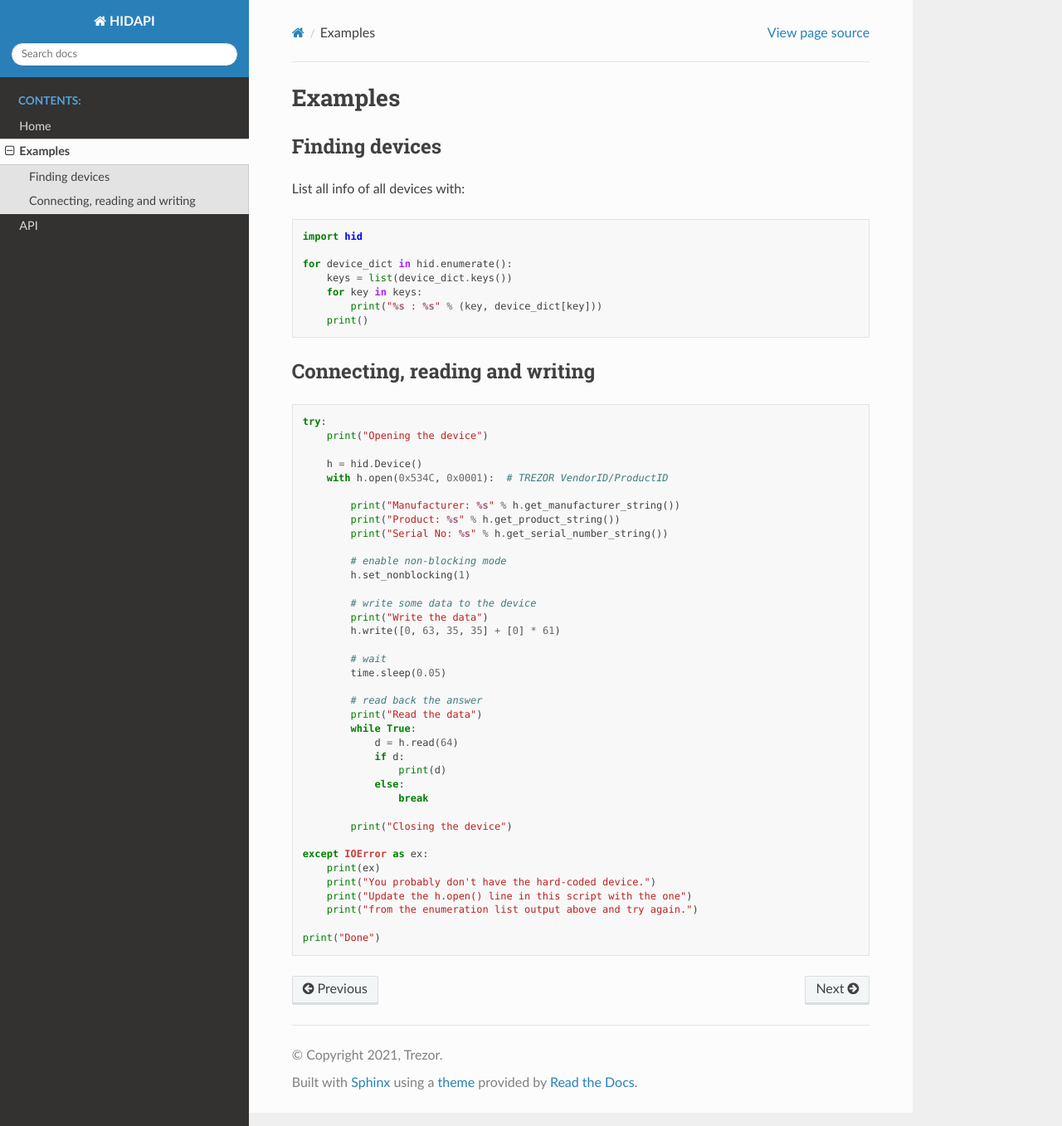
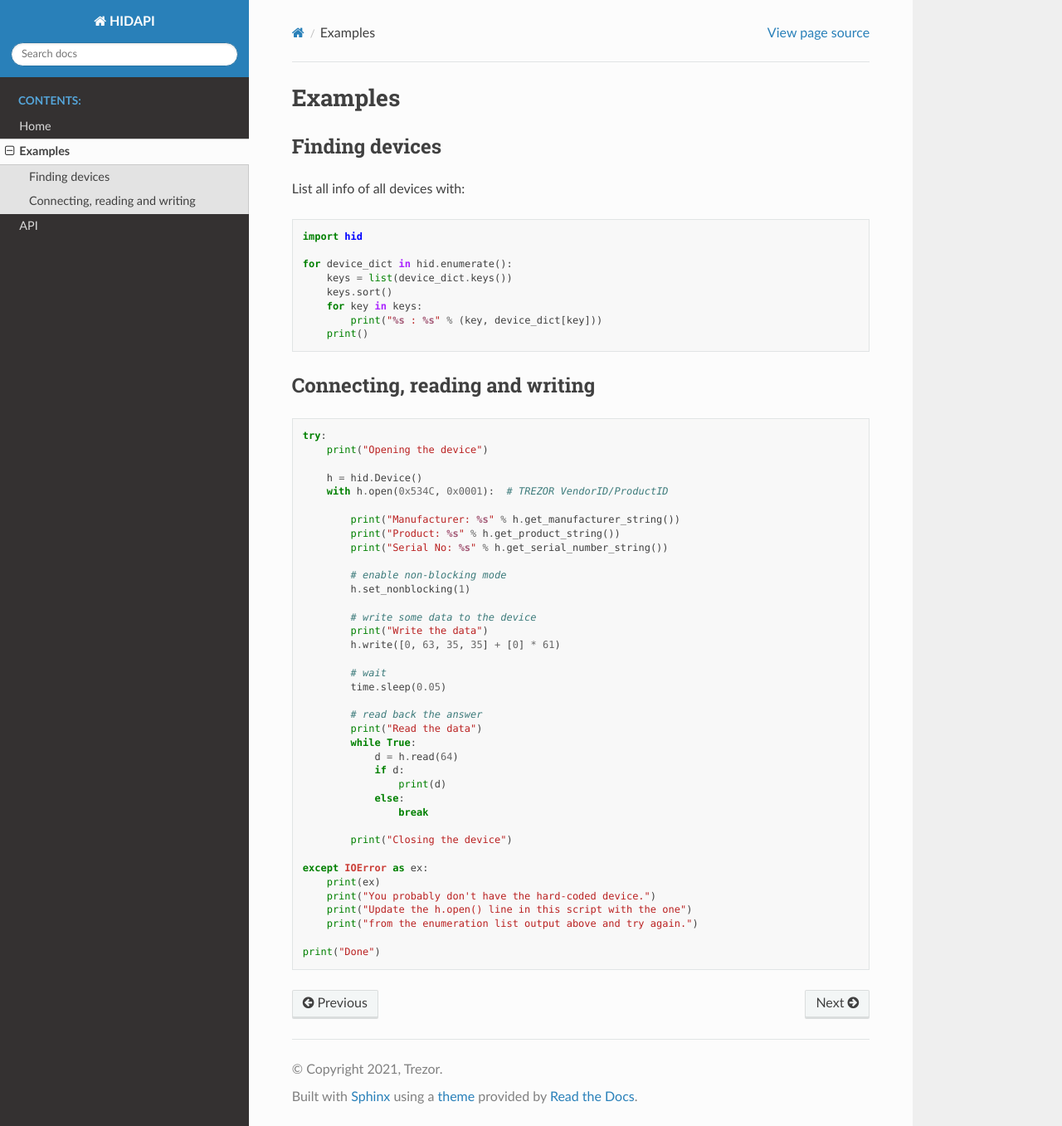
Before and after one commit to trezor/cython-hidapi, a Sphinx documentation site: the page built from docs/examples.md, in a window 1280 px wide and 1357 px high. Shown: the whole window at 83% size. Built offline with Sphinx 7.4.7 and the Read the Docs theme 2.0.0, drawn with Linux system fonts in a browser that asks for light colours.

```diff
--- a/docs/examples.md
+++ b/docs/examples.md
@@ -9,6 +9,7 @@
 
 for device_dict in hid.enumerate():
     keys = list(device_dict.keys())
+    keys.sort()
     for key in keys:
         print("%s : %s" % (key, device_dict[key]))
     print()
--- a/try.py
+++ b/try.py
@@ -7,6 +7,7 @@
 
 for d in hid.enumerate():
     keys = list(d.keys())
+    keys.sort()
     for key in keys:
         print("%s : %s" % (key, d[key]))
     print()
```
Also changed, not shown: 1 other file.
